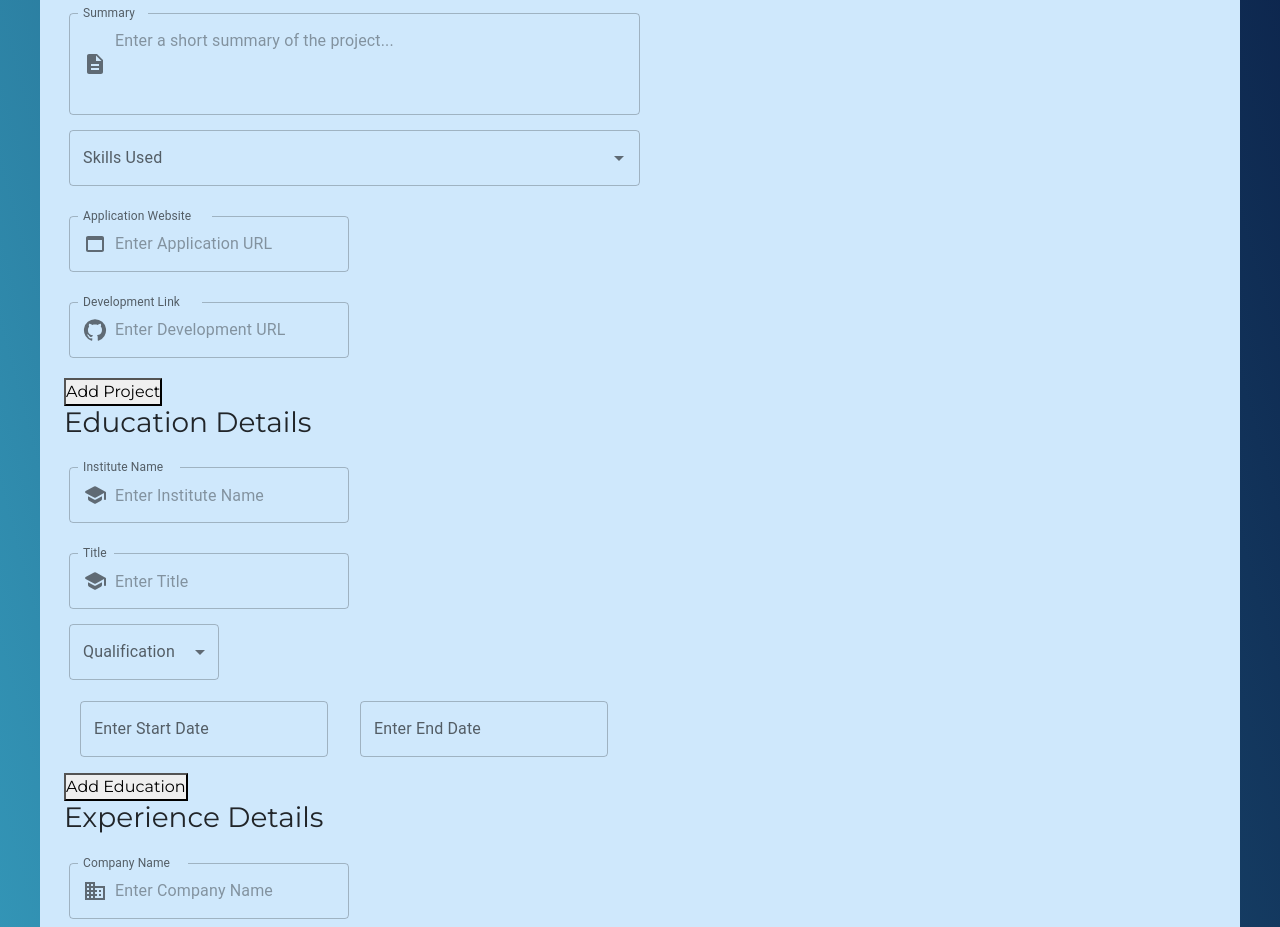
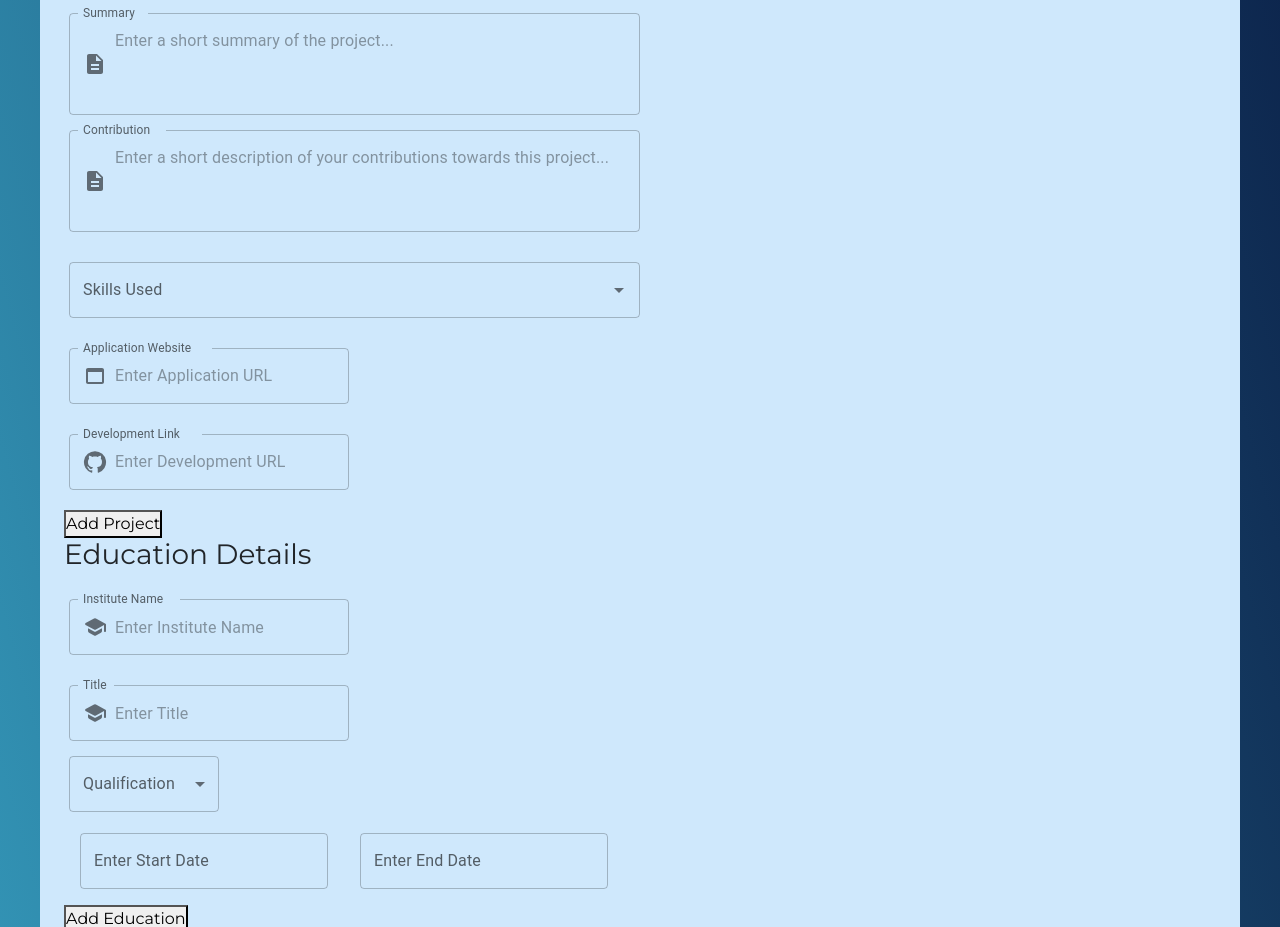
Before and after one commit to maijako/CV-generator, a React (Create React App) app: page /buildCV in a window 1280 px wide. Shown: the part 1296-2223 px from the top of the page. Built offline with nearby package versions, Linux system fonts and the light colour scheme; no server answers; a web font is replaced by a local one; what @react-pdf/renderer would draw is missing.

Commit message:
Adds additional input field for each project

```diff
--- a/src/components/cvcomponents/ProjectsSection.js
+++ b/src/components/cvcomponents/ProjectsSection.js
@@ -47,6 +47,7 @@ function ProjectsSection() {
         let newField = {
             projectTitle: "",
             projectSummary: "",
+            projectContribution: "",
             skillsUsed: [],
             deployedLink: "",
             gitHubLink: ""
@@ -99,6 +100,26 @@ function ProjectsSection() {
                                 sx={{width: "50%"}}
                                 name="projectSummary"
                                 value={project.projectSummary}
+                                onChange={event => handleSummaryChange(event, index)}
+                            />
+
+                            <TextField
+                                id="project-contribution"
+                                label="Contribution"
+                                InputProps={{
+                                    startAdornment: (
+                                        <InputAdornment position="start">
+                                            <DescriptionIcon />
+                                        </InputAdornment>
+                                    ),
+                                }}
+                                placeholder="Enter a short description of your contributions towards this project..."
+                                multiline
+                                minRows={3}
+                                maxRows={8}
+                                sx={{margin: "15px 0", width: "50%"}}
+                                name="projectContribution"
+                                value={project.projectContribution}
                                 onChange={event => handleSummaryChange(event, index)}
                             />
 
```
